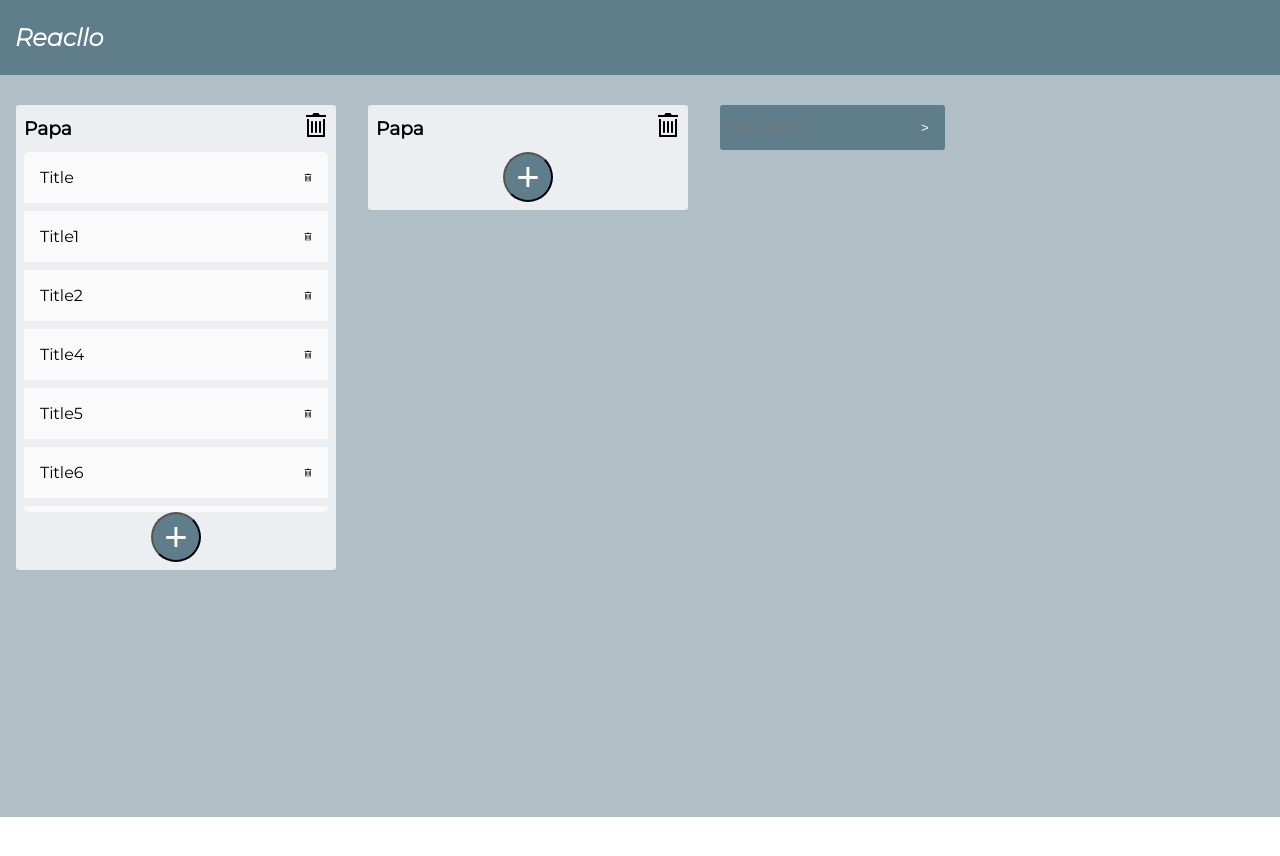
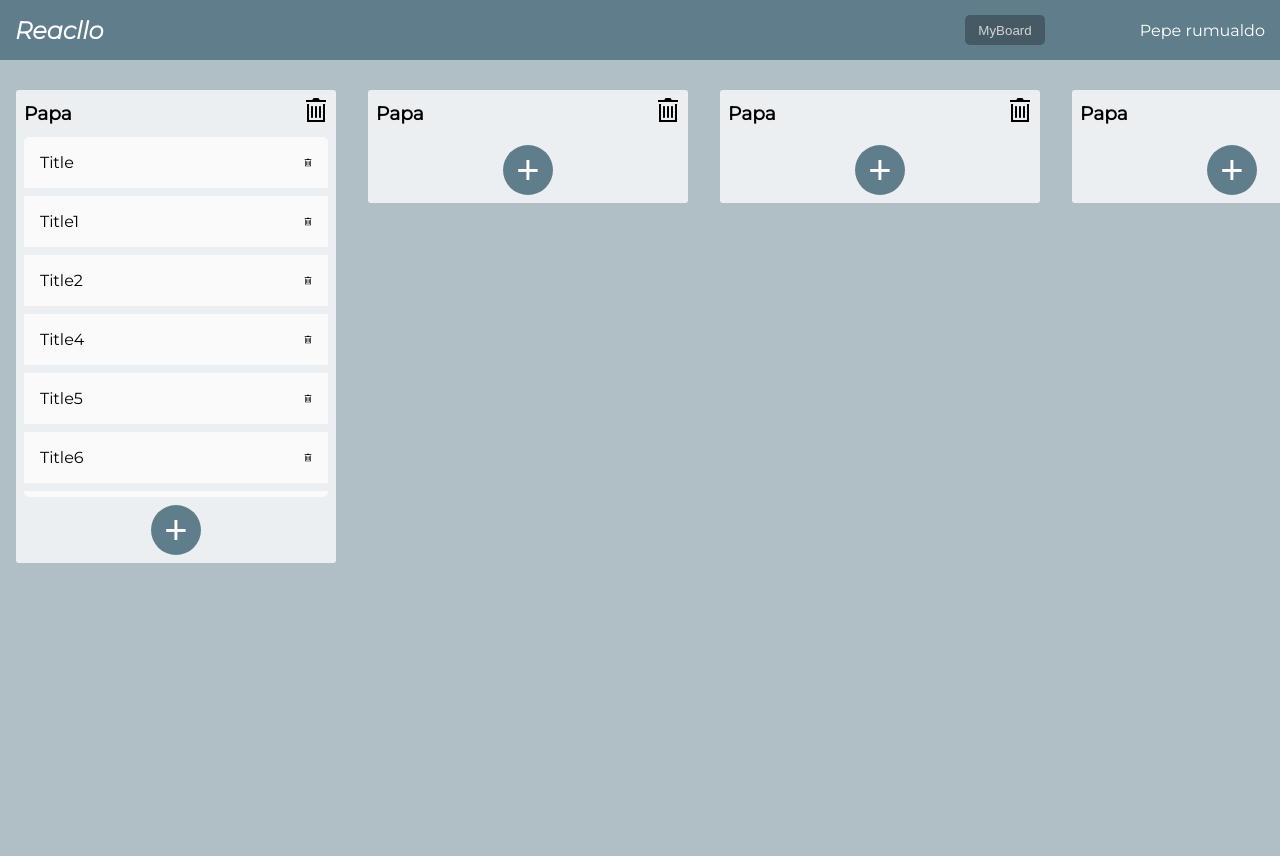
Before and after one commit to FennemaRL/Reacllo, a React (Create React App) app: page / in a window 1280 px wide. Shown: the top 856 px of the page. Before the commit the page ends 817 px from the top, so only its background shows below. Built offline with nearby package versions, Linux system fonts and the light colour scheme.

Commit message:
precambio columnas draggeables

```diff
--- a/src/App.js
+++ b/src/App.js
@@ -16,7 +16,11 @@ for (let i = 4; i < 20; i++) {
 
 const columns1 = [
   { id: "3", title: "papa", items: item1, order: 1 },
-  { id: "4", title: "papa", items: [], order: 2 }
+  { id: "4", title: "papa", items: [], order: 2 },
+
+  { id: "7", title: "papa", items: [], order: 2 },
+
+  { id: "6", title: "papa", items: [], order: 2 }
 ];
 let reftitle = React.createRef();
 const onDragEnd = (result, columns, setColumns) => {
@@ -112,12 +116,11 @@ function App() {
           display: "flex",
           justifyContent: "flex-start",
           alignItems: "flex-start",
-          minHeight: "89vh",
-          Width: "100vw",
+          minHeight: "100vh",
+          minWidth: "100%",
           backgroundColor: "#B0BEC5",
           paddingTop: "30px",
           position: "relative",
-
           overflowX: "auto"
         }}
       >
@@ -242,7 +245,8 @@ function App() {
                       width: "50px",
                       height: "50px",
                       fontSize: "2.5em",
-                      marginBottom: "8px"
+                      margin: "8px 0px",
+                      border: "none"
                     }}
                     onClick={() =>
                       setnewTask({ display: true, columnId: column.id })
--- a/src/navBar.jsx
+++ b/src/navBar.jsx
@@ -7,12 +7,13 @@ class Nav extends Component {
       <header
         style={{
           width: "100%",
-          minHeight: "75px",
+          minHeight: "60px",
           backgroundColor: "#607D8B",
           color: "white",
           display: "flex",
           alignItems: "center",
-          fontWeight: "600"
+          fontWeight: "600",
+          justifyContent: "space-between"
         }}
       >
         <a
@@ -20,6 +21,34 @@ class Nav extends Component {
         >
           Reacllo
         </a>
+        <div
+          style={{
+            paddingRight: "15px",
+            display: "flex",
+            width: "300px",
+            justifyContent: "space-between"
+          }}
+        >
+          <button
+            style={{
+              width: "80px",
+              height: "30px",
+              borderRadius: "5px",
+              color: "Lightgrey",
+              backgroundColor: "#455A64",
+              border: "none"
+            }}
+          >
+            {" "}
+            MyBoard
+          </button>
+          <nav
+            style={{ alignItems: "center", display: "flex", fontWeight: "300" }}
+          >
+            <img />
+            <p>Pepe rumualdo</p>
+          </nav>
+        </div>
       </header>
     );
   }
--- a/src/newTask.jsx
+++ b/src/newTask.jsx
@@ -90,7 +90,6 @@ const newTask = props => {
           />
           <div
             style={{
-              paddingTop: "6px",
               display: "flex",
               justifyContent: "space-between",
               width: "98%"
```
